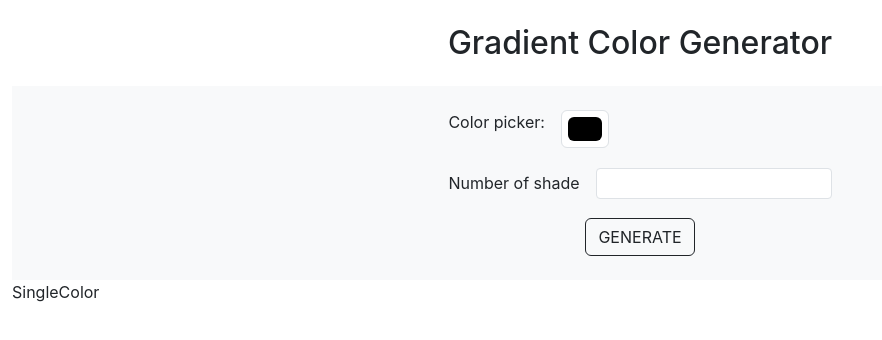
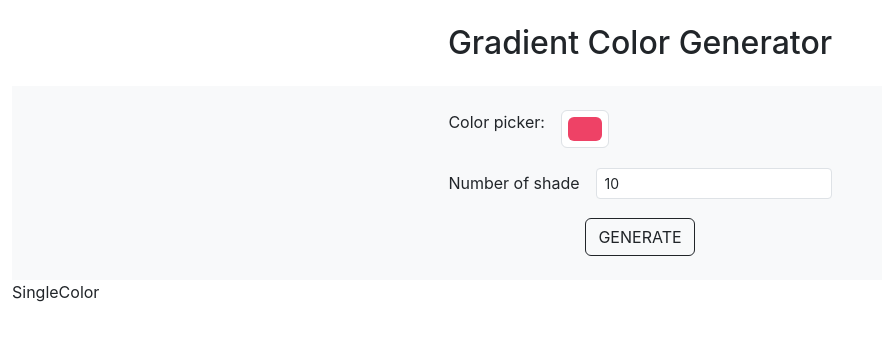
Before and after one commit to sder12/react-color-gradient, a React (Create React App) app: page / in a window 1280 px wide. Shown: the top 340 px of the page, without its empty margins (0-882 px from the left). Built offline with nearby package versions, Linux system fonts and the light colour scheme.

Commit message:
Save insert data with useState

```diff
--- a/src/components/GridColor.js
+++ b/src/components/GridColor.js
@@ -4,10 +4,17 @@ import SingleColor from './SingleColor';
 const GridColor = () => {
     //DATA
     const [color, setColor] = useState('#EE4266');
+    const [shade, setShade] = useState(10);
+
     //FUNCTION
     const handleSubmit = (e) => {
         e.preventDefault();
-        console.log('submit')
+        if (color && shade) {
+            setColor(color)
+            setShade(shade)
+        } else {
+            alert('fill the form')
+        }
     }
 
     //RETURN
@@ -24,19 +31,22 @@ const GridColor = () => {
                         </label>
                         <input id="color" type="color" name="color"
                             className="form-control form-control-color"
-                            title="Choose your color" />
+                            title="Choose your color" value={color}
+                            onChange={(e) => setColor(e.target.value)}
+                        />
                     </div>
                     {/* Number square */}
                     <div className="row g-3 align-items-center mb-3">
                         <div className="col-auto">
-                            <label htmlFor="number" type="number"
+                            <label htmlFor="shade" type="number"
                                 className="col-form-label">
                                 Number of shade
                             </label>
                         </div>
                         <div className="col-auto">
-                            <input id="number" type="number" name="number"
-                                className="form-control form-control-sm" ></input>
+                            <input id="shade" type="number" name="shade"
+                                className="form-control form-control-sm"
+                                value={shade} onChange={(e) => setShade(e.target.value)}></input>
                         </div>
                     </div>
                     {/* BTN */}
```
